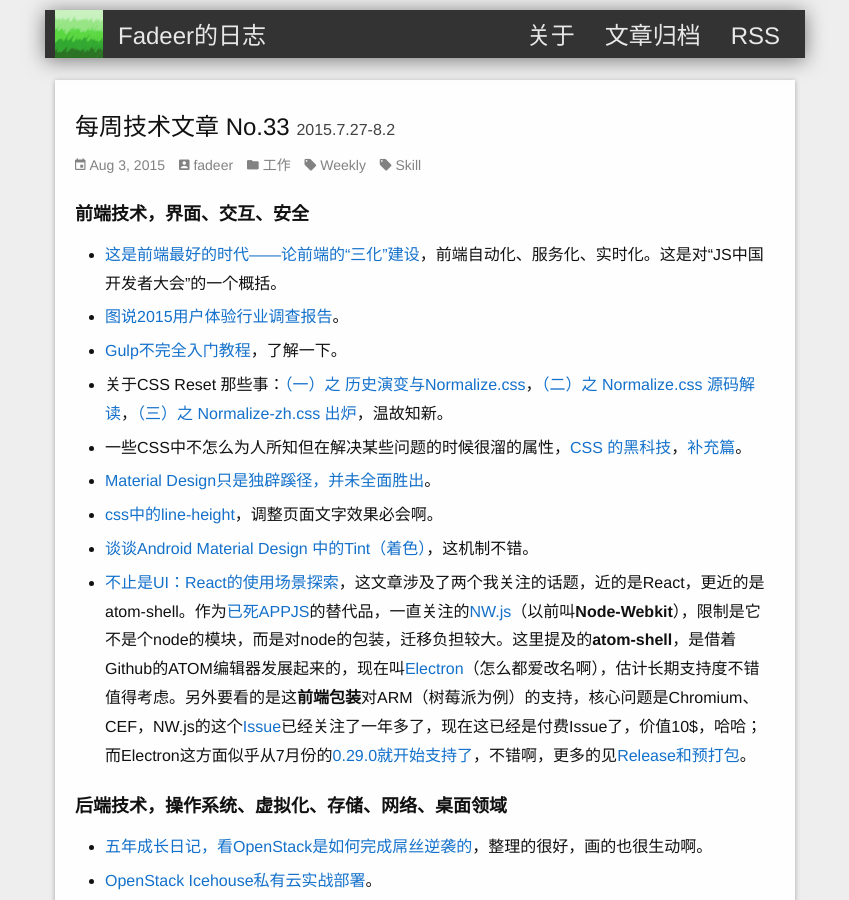
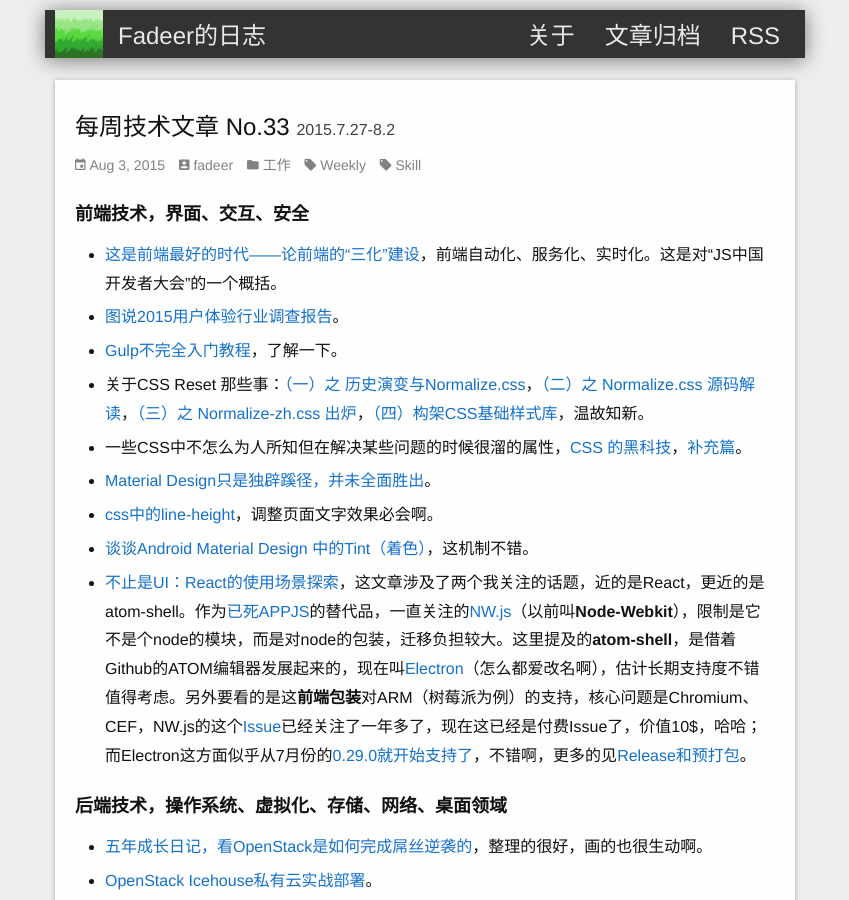
Before and after one commit to fadeer/fadeer.github.io, a Jekyll site: the page built from _posts/weekly/2015-08-03-weekly-33.markdown, in a window 1280 px wide and 900 px high. Shown: the whole window, without its empty margins (215-1064 px from the left). Built offline with Jekyll 4.4.1, drawn with Linux system fonts in a browser that asks for light colours.

Commit message:
update post

```diff
--- a/_posts/weekly/2015-08-03-weekly-33.markdown
+++ b/_posts/weekly/2015-08-03-weekly-33.markdown
@@ -13,7 +13,7 @@ tags: Weekly Skill
 * [这是前端最好的时代——论前端的“三化”建设](http://www.alloyteam.com/2015/07/zhe-shi-qian-duan-zui-hao-di-shi-dai-lun-qian-duan-di-san-hua-jian-she/)，前端自动化、服务化、实时化。这是对“JS中国开发者大会”的一个概括。
 * [图说2015用户体验行业调查报告](http://cdc.tencent.com/?p=8575)。
 * [Gulp不完全入门教程](http://segmentfault.com/a/1190000003041055)，了解一下。
-* 关于CSS Reset 那些事：[（一）之 历史演变与Normalize.css](http://segmentfault.com/a/1190000003021766)，[（二）之 Normalize.css 源码解读](http://segmentfault.com/a/1190000003025718)，[（三）之 Normalize-zh.css 出炉](http://segmentfault.com/a/1190000003028985)，温故知新。
+* 关于CSS Reset 那些事：[（一）之 历史演变与Normalize.css](http://segmentfault.com/a/1190000003021766)，[（二）之 Normalize.css 源码解读](http://segmentfault.com/a/1190000003025718)，[（三）之 Normalize-zh.css 出炉](http://segmentfault.com/a/1190000003028985)，[（四）构架CSS基础样式库](http://segmentfault.com/a/1190000003055238)，温故知新。
 * 一些CSS中不怎么为人所知但在解决某些问题的时候很溜的属性，[CSS 的黑科技](http://segmentfault.com/a/1190000003023537)，[补充篇](http://segmentfault.com/a/1190000003029085)。
 * [Material Design只是独辟蹊径，并未全面胜出](http://colachan.com/post/3453)。
 * [css中的line-height](http://segmentfault.com/a/1190000003038583)，调整页面文字效果必会啊。
```
